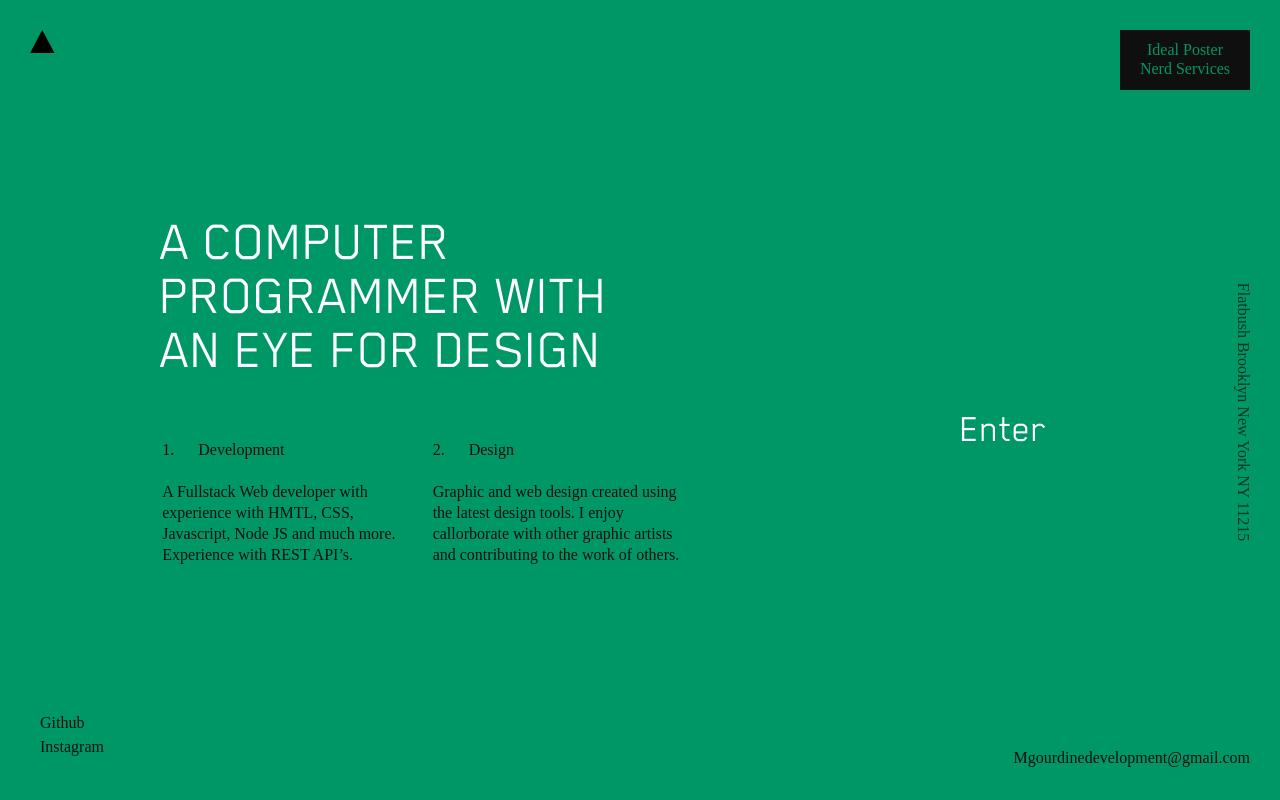
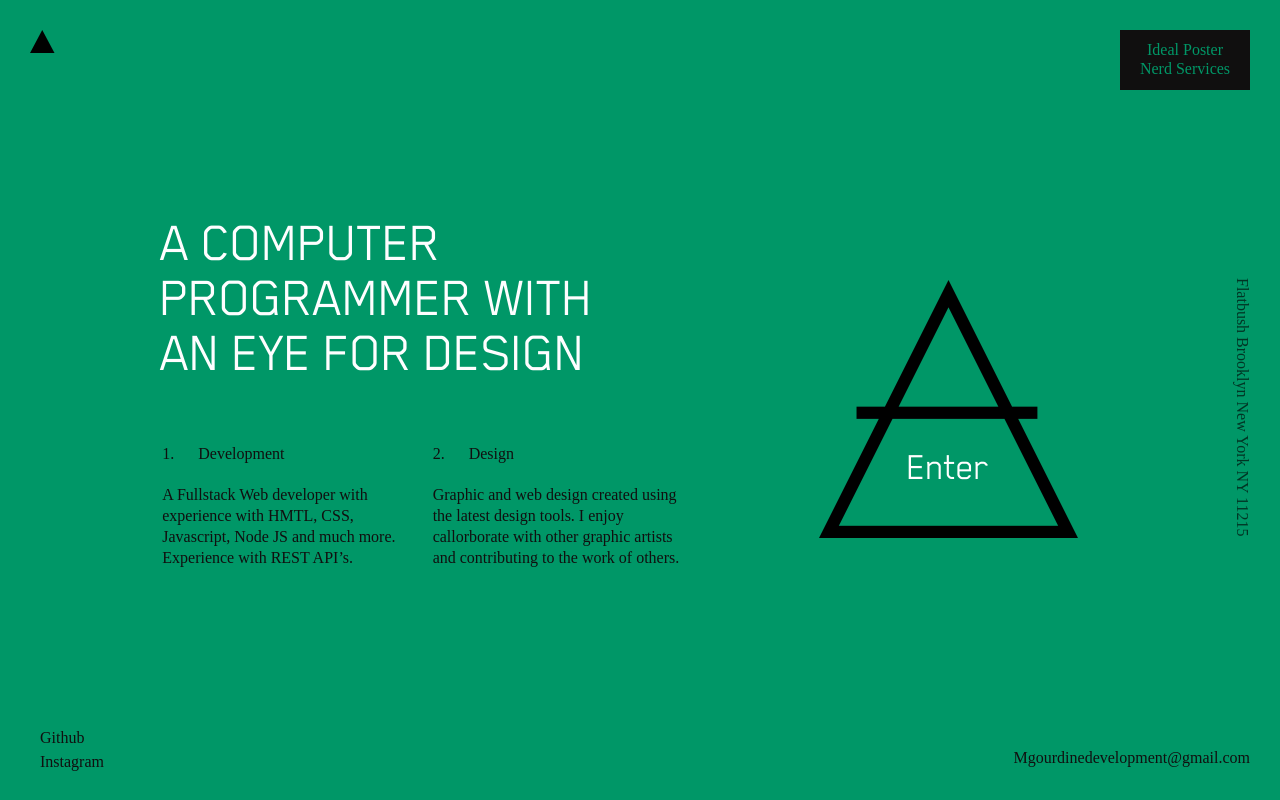
Before and after one commit to Ideal-Poster/portfolio-test, a React (Create React App) app: page / in a window 1280 px wide. Built offline with nearby package versions, Linux system fonts and the light colour scheme.

Commit message:
panel component started

```diff
--- a/src/components/Panel.css
+++ b/src/components/Panel.css
@@ -74,9 +74,10 @@
   font-family: "Blender Pro Book";
   color: rgb(254, 254, 255);
 	font-weight: 100;
-	line-height: 0.947;
+  line-height: 0.965;
 	padding-bottom: 35px;
 	max-width: 540px;
+	letter-spacing: -1px;
 }
 
 #header,
@@ -103,6 +104,9 @@
 	position: fixed;
   color: rgb(255, 255, 255);
 	top: 50vh;
+	letter-spacing: -1px;
+	text-align: center;
+	margin-top: 38px;
 }
 
 ul {
@@ -110,6 +114,10 @@ ul {
 	list-style: none;
 	text-align: left;
 	bottom: 25px;
+}
+
+#media__links {
+	bottom: 10px;
 }
 
 #media__links li a {
@@ -142,26 +150,34 @@ ul {
 }
 
 #location {
-	text-align: right;
 	position: fixed;
-	right: -95px;
+	right: 10px;
 	top: 50vh;
-	transform: rotate(90deg);
-	width: 265px;
-	text-align: center;
-  /* font-weight: bold; */
-
+	width: 265px;	/* font-weight: bold; */
+	margin-top: -122px;
+	-webkit-writing-mode: vertical-rl;
+	writing-mode: vertical-rl;
+	/* transform: rotate3d(0,0,1,0deg); */
+	/* display: flex; */
 }
 
-.Ideal_Poster_Nerd_Services {
-  font-size: 19px;
+#shape {
+	top: 50vh;
+	margin-top: -120px;
+	margin-left: -88px;
+	position: fixed;
+}
+
+.A_COMPUTER_PROGRAMMER_WITH_AN_EYE_FOR_DESIGN {
+  font-size: 57px;
   font-family: "Blender Pro";
-  color: rgb(0, 151, 103);
-  text-align: center;
+  color: rgb(254, 254, 255);
+  line-height: 0.965;
+  text-align: left;
   position: absolute;
-  left: 1271.737px;
-  top: 1087.578px;
-  width: 103px;
-  height: 36px;
-  z-index: 18;
+  left: 182.001px;
+  top: 1336.64px;
+  width: 479px;
+  height: 146px;
+  z-index: 7;
 }
--- a/src/components/Panel.js
+++ b/src/components/Panel.js
@@ -28,10 +28,9 @@ class Panel extends React.Component {
 		this.DOM = {
 			el: document.getElementById('intro__box'),
 			enter: document.getElementById('intro__enter')
-	 }
-		// this.DOM.enter = document.getElementById('intro__enter');
-		console.log(this.DOM.enter);
+   }
 
+    this.DOM.logoImg = document.querySelector('#icon--arrowup');
 
 		this.animatableElems = Array.from(document.querySelectorAll('.animatable')).sort(() => 0.5 - Math.random());
 
@@ -53,6 +52,11 @@ class Panel extends React.Component {
 			this.close();
 		});
 
+    this.DOM.logoImg.addEventListener('click', (ev) => {
+      // ev.preventDefault();
+      this.open();
+    });
+
 
 		// Window resize
     this.onResize = () => {
@@ -64,16 +68,70 @@ class Panel extends React.Component {
     window.addEventListener('resize', debounce(() => this.onResize(), 10))
 	}
 	close() {
+    if ( !this.isOpen || this.isAnimating ) return;
+    this.isOpen = false;
+    this.isAnimating = true;
+
+
+    // Logo
+    anime.remove(this.DOM.logoImg);
+    anime({
+      targets: this.DOM.logoImg,
+      translateY: [{value: '-400%', duration: 200, easing: 'easeOutQuad'}, {value: ['200%', '0%'], duration: 700, easing: 'easeOutQuint'}]
+    });
+
+    // Panel
+    anime.remove(this.DOM.el);
 		anime({
 			targets: this.DOM.el,
 			duration: 1000,
 			scaleX: {value: 1, duration: 300, easing: 'easeOutQuad'},
 			scaleY: {value: 1, duration: 700, delay: 300, easing: 'easeOutExpo'},
 			complete: () => this.isAnimating = false
-		});
+    });
+
+    // Elements
+    anime.remove(this.animatableElems);
+    anime({
+      targets: this.animatableElems,
+      duration: 100,
+      easing: 'easeOutQuad',
+      translateX: '-30%',
+      opacity: 0,
+	    transform: 'rotate(90deg)'
+
+    });
 	}
 
+  open() {
+    if ( this.isOpen || this.isAnimating ) return;
+    this.isOpen = true;
+    this.isAnimating = true;
 
+    anime.remove(this.animatableElems);
+    anime({
+      targets: this.animatableElems,
+      duration: 1200,
+      delay: (t,i) => 300 + i*30,
+      easing: 'easeOutExpo',
+      translateX: '0%',
+      opacity: {
+        value: 1,
+        easing: 'linear',
+        duration: 400
+      }
+    });
+
+    const boxRect = this.DOM.el.getBoundingClientRect();
+    anime.remove(this.DOM.el);
+    anime({
+      targets: this.DOM.el,
+      scaleX: {value: winsize.width/boxRect.width, duration: 700, delay: 300, easing: 'easeOutExpo'},
+      scaleY: {value: winsize.height/boxRect.height, duration: 300, easing: 'easeOutQuad'},
+      complete: () => this.isAnimating = false
+    });
+
+  }
 
   render() {
     return(
@@ -86,16 +144,16 @@ class Panel extends React.Component {
             <path d="M24.5 22.973H0L12.25.027z"></path>
           </svg>
 
-          <div id="patch__icon">
+          <div id="patch__icon" className="animatable">
             <p>Ideal Poster
               <br/>
               Nerd Services
             </p>
           </div>
 
-          <p id="location">Flatbush Brooklyn New York NY 11215</p>
+          <p id="location" className="animatable">Flatbush Brooklyn New York NY 11215</p>
 
-          <ul id="media__links">
+          <ul id="media__links" className="animatable">
             <li>
               <a href="" target="_blank">Github</a>
             </li>
@@ -106,20 +164,22 @@ class Panel extends React.Component {
 
           <a id="email__link"
             href="mailto:someone@example.com?Subject=Hello%20again"
-            target="_top">
+            target="_top"
+            className="animatable">
             Mgourdinedevelopment@gmail.com
           </a>
+
 
           <div id="description-center">
             <Row type="flex">
               <Col span={9} offset={3}>
-                <h1 id="header">A COMPUTER PROGRAMMER WITH AN EYE FOR DESIGN</h1>
+                <h1 id="header" className="animatable">A COMPUTER PROGRAMMER WITH AN EYE FOR DESIGN</h1>
               </Col>
             </Row>
 
             <Row gutter={18} type="flex">
               <Col span={5} offset={3}>
-                <p id="description-1">
+                <p id="description-1" className="animatable">
                   1. &emsp; Development
                   <br/>
                   <br/>
@@ -127,7 +187,7 @@ class Panel extends React.Component {
                 </p>
               </Col>
               <Col span={5}>
-                <p id="description-1">
+                <p id="description-1" className="animatable">
                   2. &emsp; Design
                   <br/>
                   <br/>
@@ -135,12 +195,14 @@ class Panel extends React.Component {
               </Col>
             </Row>
           </div>
-
           <Row >
-            <Col offset={12} span={12}>
-              <a id="intro__enter">Enter</a>
+            <Col offset={12} span={10}>
+              <img className="animatable" id="shape" src={require("../assets/shape.png")} alt="shape"/>
+              <a className="animatable" id="intro__enter">Enter</a>
             </Col>
           </Row>
+
+
         </div>
       </div>
     );
```
Also changed, not shown: src/assets/shape.png (added), src/assets/triangle.jpg (added).
